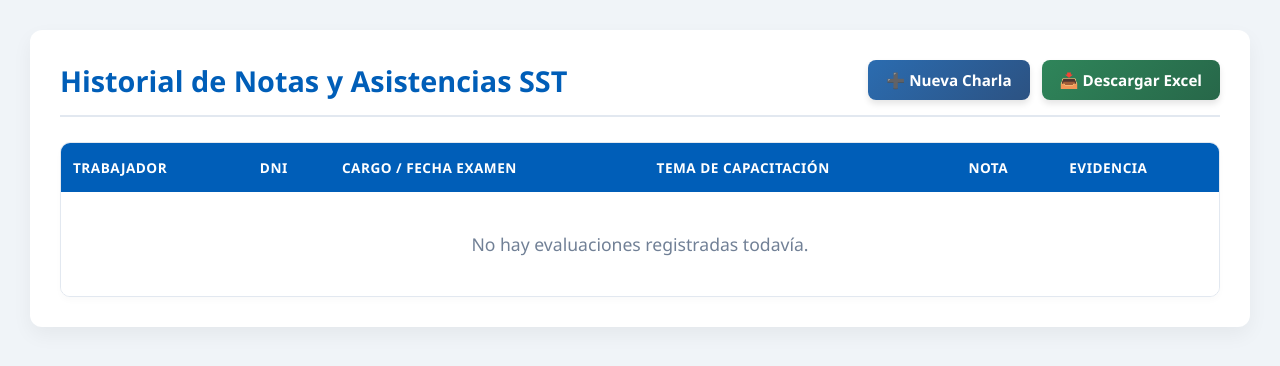
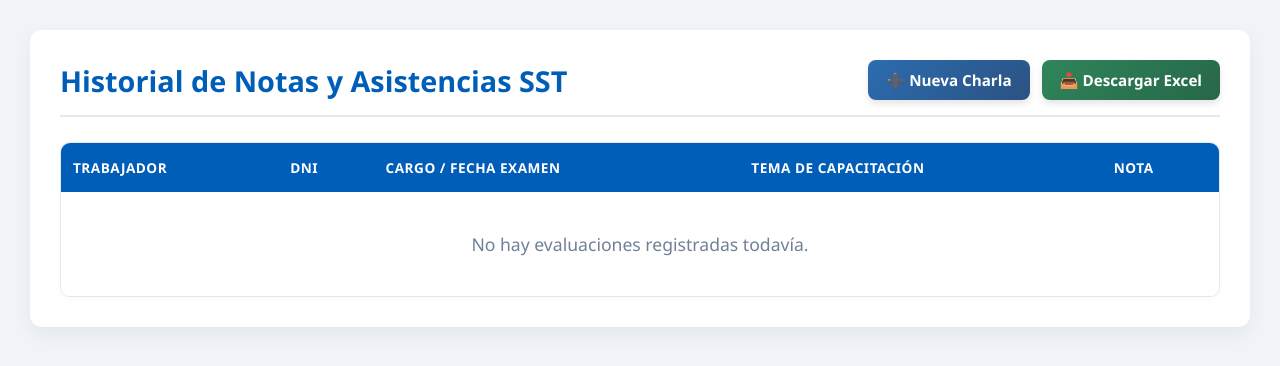
Before and after one commit to ANGEL19-K/sistema-sst, a Flask app: page /admin/capacitacion/resultados in a window 1280 px wide. Shown: the top 366 px of the page. Run offline with Flask 3, Linux system fonts and the light colour scheme; data that the repository does not hold is empty.

Commit message:
sin foto

```diff
--- a/templates/resultados_capacitaciones.html
+++ b/templates/resultados_capacitaciones.html
@@ -77,7 +77,6 @@
                         <th>Cargo / Fecha Examen</th>
                         <th>Tema de Capacitación</th>
                         <th>Nota</th>
-                        <th>Evidencia</th>
                     </tr>
                 </thead>
                 <tbody>
@@ -99,13 +98,6 @@
                                 <span class="nota-baja">{{ ev.nota_final }} / 20</span>
                             {% endif %}
                         </td>
-                        <td>
-                            {% if ev.evidencia_url %}
-                                <a href="{{ ev.evidencia_url }}" target="_blank" class="link-foto">📷 Ver Foto</a>
-                            {% else %}
-                                <span style="color: #a0aec0; font-size: 0.9rem;">Sin foto</span>
-                            {% endif %}
-                        </td>
                     </tr>
                     {% else %}
                     <tr>
```
